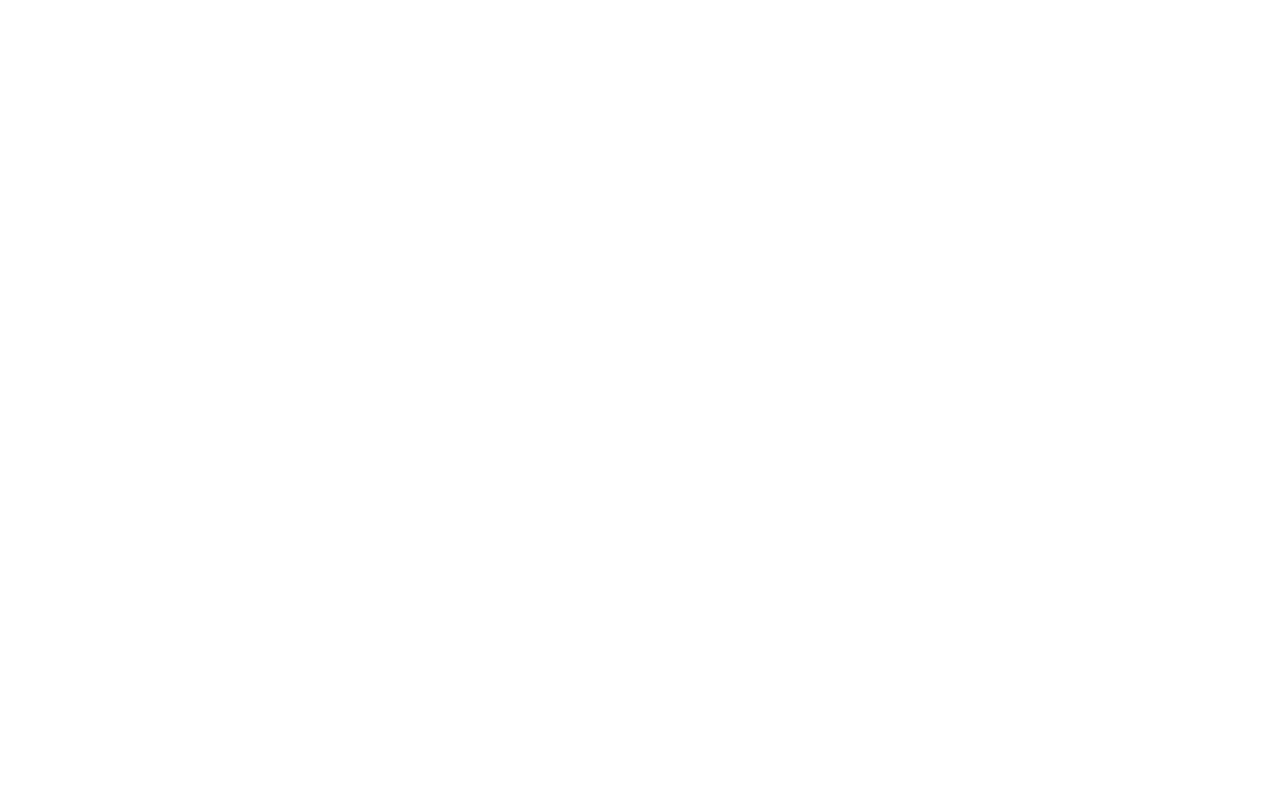
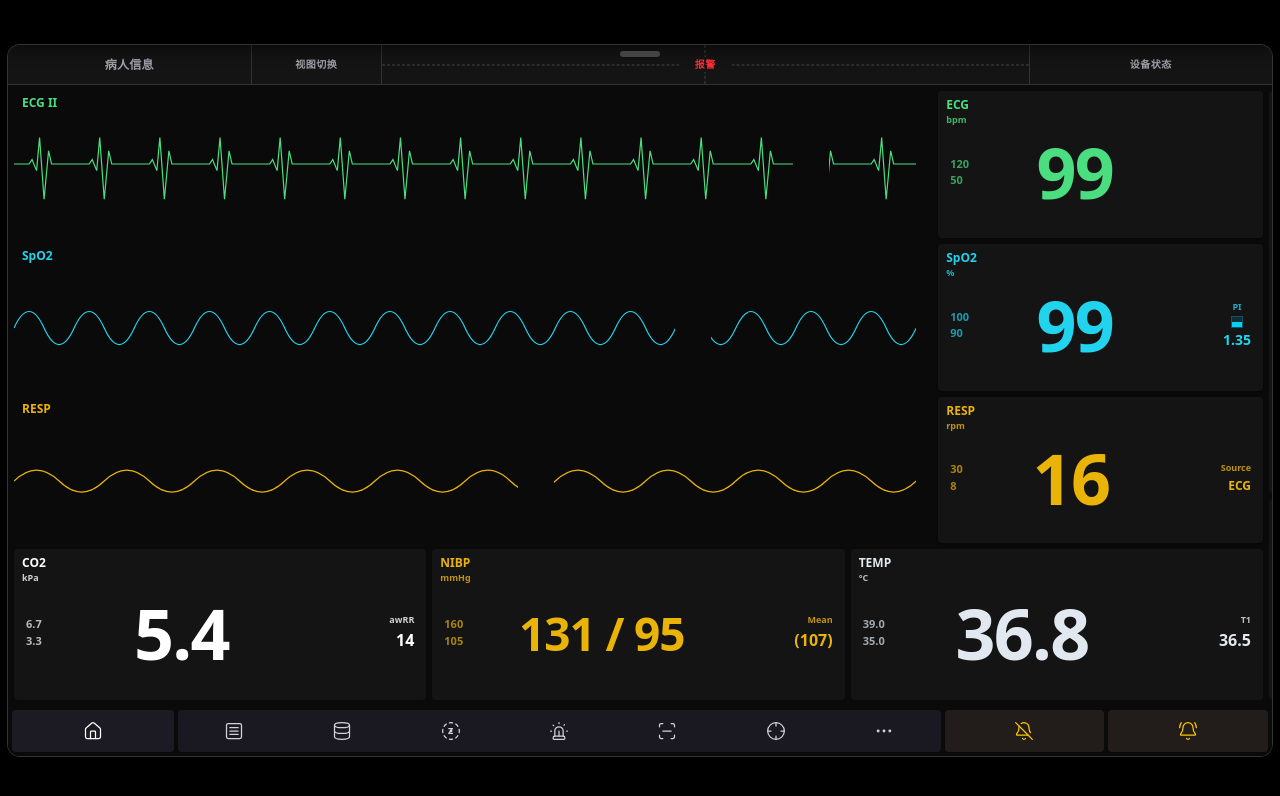
Before and after one commit to Zane199701/PM18, a plain HTML site: page index.html in a window 1280 px wide. Drawn offline with Linux system fonts and the light colour scheme; the site is published under a folder, as on GitHub Pages, so addresses that start at the root find nothing.

Commit message:
Add files via upload

```diff
--- a/index.html
+++ b/index.html
@@ -4,8 +4,8 @@
     <meta charset="UTF-8" />
     <meta name="viewport" content="width=device-width, initial-scale=1.0" />
     <title>My Google AI Studio App</title>
-    <script type="module" crossorigin src="/assets/index-C4kikZXb.js"></script>
-    <link rel="stylesheet" crossorigin href="/assets/index-Bd_wLacm.css">
+    <script type="module" crossorigin src="./assets/index-C4kikZXb.js"></script>
+    <link rel="stylesheet" crossorigin href="./assets/index-Bd_wLacm.css">
   </head>
   <body>
     <div id="root"></div>
```
